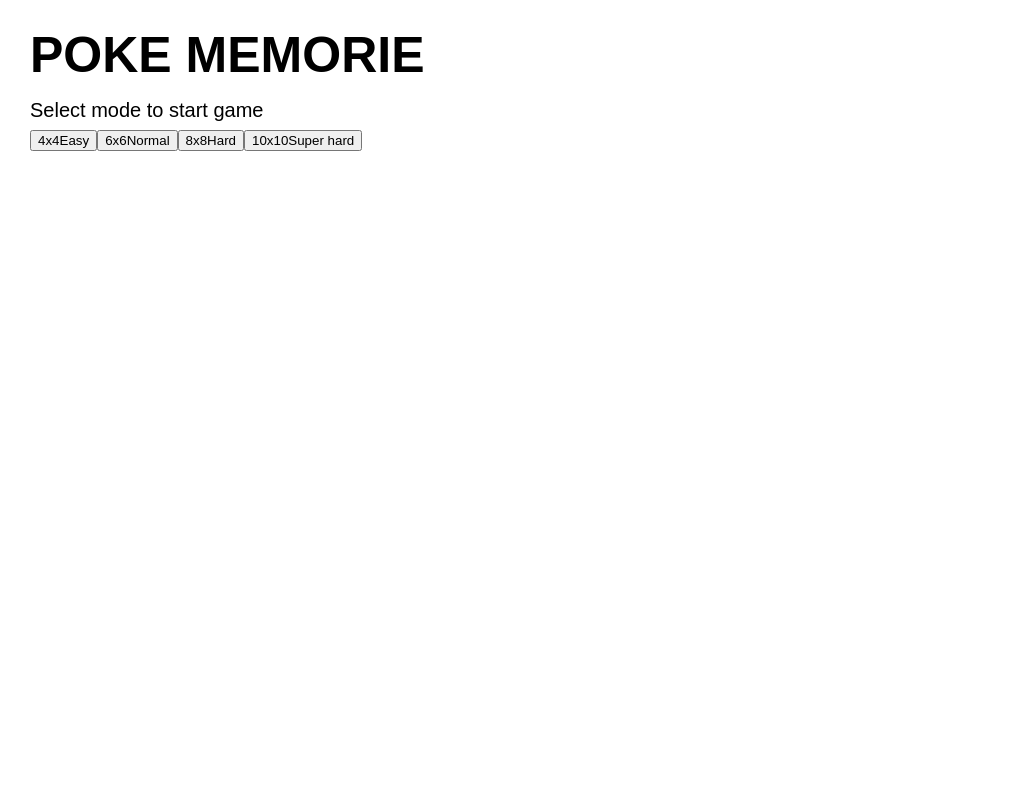
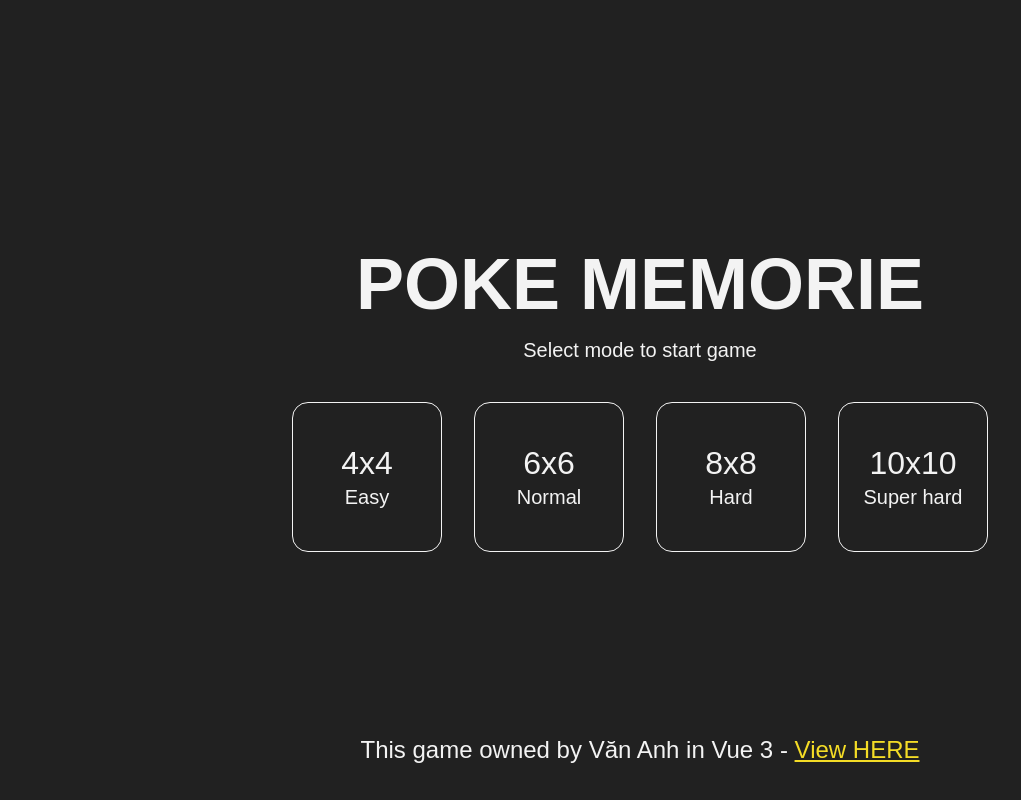
Before and after one commit to NguyenVanAnh97/Vue_learn, a Vue app in the folder my_project/: page / in a window 1280 px wide. Shown: the whole page, without its empty margins (0-1021 px from the left). Built offline with nearby package versions, Linux system fonts and the light colour scheme; a web font is replaced by a local one.

Commit message:
update future v1.01

```diff
--- a/my_project/src/Pokemon_Temp.vue
+++ b/my_project/src/Pokemon_Temp.vue
@@ -3,25 +3,36 @@
         <!--nếu statusMatch = default-- compoennt MainScreen hiển thị-->
         <MainScreen v-if="statusMatch === 'default'" @onStart="onHandleBeforeStart($event)" />
         <!--nếu statusMatch = match-- compoennt InteractScreen hiển thị-->
-        <InteractScreen v-if="statusMatch === 'match'" :cardsContext="settings.cardContext"/>
+        <InteractScreen v-if="statusMatch === 'match'" :cardsContext="settings.cardContext" @onFinish="onGetResult" />
+        <!-- props cardsContext chứa mảng đã mixing để render ra danh sách các block từ dữ liệu settings-->
         <!-- truyền giá trị cardContext sau khi xử lí vào props cardsContext -->
+        <ResultScreen v-if="statusMatch === 'result'" :timer="timer" @onStartAgain="playAgain" />
+        <CoppyRightScreen />
     </div>
 </template>
 
 <script setup>
-import MainScreen from './components/Component_Pokemon/MainScreen.vue';
+
+import MainScreen from './components/Component_Pokemon/MainScreen.vue'
 import InteractScreen from './components/Component_Pokemon/InteractScreen.vue'
+import ResultScreen from './components/Component_Pokemon/ResultScreen.vue'
+import CoppyRightScreen from './components/Component_Pokemon/CoppyRightScreen.vue'
 import { shuffled } from "./untils/array"
-import { ref } from 'vue';
+import { ref } from 'vue'
 
 const settings = {
     totalOfBlocks: ref(0),
-    cardContext: [],
-    startedAt: null //tính thời gian chơi
+    cardContext: [], // mảng chứa các block
+    startedAt: null, //tính thời gian chơi
 }
 
 const statusMatch = ref("default")
 
+const timer = ref(0)
+
+
+// NHẬN số block thông qua đối số config được truyền vào component MainScreen
+// từ đó tạo ra mảng với số lượng block tương đương với đối số / 2 => để tạo ra mảng có 2 phẩn tử trùng nhau trong mảng
 const onHandleBeforeStart = (config) => {
     settings.totalOfBlocks = config.totalOfBlocks
     const firstCard = Array.from({ length: settings.totalOfBlocks / 2 }, (_, i) => i + 1);
@@ -29,13 +40,25 @@
     const secondCards = [...firstCard]
 
     settings.cardContext = shuffled([...firstCard, ...secondCards])
-    console.log(settings.cardContext)
+    //console.log(settings.cardContext)
     settings.startedAt = new Date().getTime()
 
     //data ready
     statusMatch.value = "match"
 
 }
+
+const onGetResult = () => {
+    timer.value = new Date().getTime() - settings.startedAt
+    statusMatch.value = "result"
+}
+
+const playAgain = () => {
+    statusMatch.value = "default"
+}
 </script>
 
-<style lang="scss" scoped></style>
+<style lang="css" scoped>
+
+
+</style>
--- a/my_project/src/components/Component_Pokemon/Card_Poke.vue
+++ b/my_project/src/components/Component_Pokemon/Card_Poke.vue
@@ -1,9 +1,16 @@
 <template>
-    <div class="card">
+  <div class="card" :class="{ disabled: isDisabled }" :style="{
+      height: `${(920 - 16 * 4) / Math.sqrt(cardsContext.length) - 16}px`,
+      width: `${
+        (((920 - 16 * 4) / Math.sqrt(cardsContext.length) - 16) * 3) / 4
+      }px`,
+      perspective: `${
+        ((((920 - 16 * 4) / Math.sqrt(cardsContext.length) - 16) * 3) / 4) * 2
+      }px`,
+    }">
     <div class="card__inner" :class="{ 'is-flipped': isFlipped }" @click="onToggleFlipCard">
       <div class="card__face card__face--front">
         <div class="cart__content">
-
         </div>
       </div>
       <div class="card__face card__face--back">
@@ -42,7 +49,7 @@
   },
   methods: {
     onToggleFlipCard() {
-
+      if (this.isDisabled) return false;
       this.isFlipped = !this.isFlipped;
       this.$emit("onFlip", this.card);
     },
@@ -51,7 +58,7 @@
       this.isFlipped = false;
     },
 
-    onEnabledDisabledMode() {
+    onEnableDisabledMode() {
       this.isDisabled = true;
     },
   },
@@ -75,6 +82,10 @@
   cursor: pointer;
   position: relative;
 
+}
+
+.card.disabled .card__inner {
+  cursor: default;
 }
 
 .card__inner.is-flipped {
--- a/my_project/src/components/Component_Pokemon/CoppyRightScreen.vue
+++ b/my_project/src/components/Component_Pokemon/CoppyRightScreen.vue
@@ -1,6 +1,6 @@
 <template>
-    <div>
-        <p>This game owned by Văn Anh in Vue 3  - <a href="#"/></p>
+    <div class="copyright">
+        <p>This game owned by Văn Anh in Vue 3  - <a href="#">View HERE</a></p>
     </div>
 </template>
 
@@ -9,5 +9,17 @@
 </script>
 
 <style lang="css" scoped>
+.copyright {
+  position: fixed;
+  left: 50%;
+  transform: translateX(-50%);
+  bottom: 1.5rem;
+  color: var(--light);
+  z-index: 3;
+  font-size: 1.5rem;
+}
 
+.copyright a {
+  color: #f4dc26;
+}
 </style>
--- a/my_project/src/components/Component_Pokemon/InteractScreen.vue
+++ b/my_project/src/components/Component_Pokemon/InteractScreen.vue
@@ -1,9 +1,16 @@
 <template>
-    <div>
-        <h1>Interact Component here...</h1>
+    <div class="screen">
+        <div class="screen__inner" :style="{
+            width: `${((((920 - 16 * 4) / Math.sqrt(cardsContext.length) - 16) * 3) / 4 +
+                    16) *
+                Math.sqrt(cardsContext.length)
+                }px`,
+        }">
+            <Card_Poke v-for="(card, index) in cardsContext" :key="index" :imgBackFaceUrl="`images_pokemon/${card}.png`"
+                :card="{ index, value: card }" @onFlip="checkRule($event)" :ref="`card-${index}`"
+                :cardsContext="cardsContext" />
 
-        <Card_Poke v-for="(card, index) in cardsContext" :key="index" :imgBackFaceUrl="`images_pokemon/${card}.png`"
-            :card="{ index, value: card }" @onFlip="checkRule($event)" :ref="`card-${index}`" />
+        </div>
     </div>
 </template>
 
@@ -31,22 +38,31 @@
         checkRule(card) {
             if (this.rules.length == 2) return false
             this.rules.push(card)
-            console.log(this.rules)
-            console.log(this.$refs[`card-${this.rules[0].index}`])
+            //console.log(this.rules)
+
 
             if (this.rules.length == 2 && this.rules[0].value === this.rules[1].value) {
-                console.log("Right...", this.rules[0].value)
+                this.$refs[`card-${this.rules[0].index}`][0].onEnableDisabledMode()
+                this.$refs[`card-${this.rules[1].index}`][0].onEnableDisabledMode()
+
+                this.rules = []
+
+                const disabledElemements = document.querySelectorAll(".screen .card.disabled");
+                if (disabledElemements && disabledElemements.length === this.cardsContext.length - 2) {
+                    setTimeout(() => {
+                        this.$emit("onFinish")
+                    }, 920);
+                }
             } else if (this.rules.length == 2 && this.rules[0].value !== this.rules[1].value) {
                 console.log("Wrong...");
                 // đóng hai thẻ nếu chọn sai
 
-                this.$refs[`card-${this.rules[0].index}`][0].onFlipBackCard()
-                this.$refs[`card-${this.rules[1].index}`][0].onFlipBackCard()
+                setTimeout(() => {
+                    this.$refs[`card-${this.rules[0].index}`][0].onFlipBackCard()
+                    this.$refs[`card-${this.rules[1].index}`][0].onFlipBackCard()
 
-
-
-
-                this.rules = []
+                    this.rules = []
+                }, 700);
             } else {
                 return false
             }
@@ -60,4 +76,22 @@
 
 </script>
 
-<style lang="css" scoped></style>
+<style lang="css" scoped>
+.screen {
+    width: 100%;
+
+    position: absolute;
+    top: 0;
+    left: 0;
+    z-index: 2;
+    background-color: var(--dark);
+    color: var(--light);
+}
+
+.screen__inner {
+    width: 424px;
+    display: flex;
+    flex-wrap: wrap;
+    margin: 2rem auto;
+}
+</style>
--- a/my_project/src/components/Component_Pokemon/MainScreen.vue
+++ b/my_project/src/components/Component_Pokemon/MainScreen.vue
@@ -2,7 +2,7 @@
     <div class="screen">
         <h1>POKE MEMORIE</h1>
         <h3>Select mode to start game</h3>
-        <div class="action">
+        <div class="modes">
             <button @click="onStart(16)">
                 <span>4x4</span>
                 <span>Easy</span>
@@ -32,4 +32,66 @@
 }
 </script>
 
-<style lang="css" scoped></style>
+<style lang="css" scoped>
+.screen {
+  width: 100%;
+  height: 100vh;
+  position: absolute;
+  top: 0;
+  left: 0;
+  z-index: 2;
+  display: flex;
+  align-items: center;
+  justify-content: center;
+  flex-direction: column;
+  background-color: var(--dark);
+  color: var(--light);
+}
+
+.screen h1 {
+  font-size: 4.5rem;
+  text-transform: uppercase;
+}
+
+.screen p {
+  font-size: 2rem;
+}
+
+.modes {
+  display: flex;
+  margin-top: 2rem;
+}
+
+.modes button {
+  font: var(--font);
+  width: 150px;
+  height: 150px;
+  background: transparent;
+  box-shadow: none;
+  border: 1px solid var(--light);
+  color: var(--light);
+  display: flex;
+  flex-direction: column;
+  border-radius: 1rem;
+  margin: 0 1rem;
+  align-items: center;
+  justify-content: center;
+  cursor: pointer;
+  transition: background 0.3s ease-in-out;
+}
+
+.modes button:hover {
+  background-color: var(--light);
+  color: var(--dark);
+}
+
+.modes button span:first-child {
+  font-size: 2rem;
+}
+
+.modes button span:last-child {
+  display: block;
+  font-size: 1.25rem;
+  margin-top: 0.5rem;
+}
+</style>
--- a/my_project/src/components/Component_Pokemon/ResultScreen.vue
+++ b/my_project/src/components/Component_Pokemon/ResultScreen.vue
@@ -0,0 +1,25 @@
+<template>
+    <div>
+        <h1>Congratulations</h1>
+        <p>{{ Math.round(timer / 1000) }} seconds</p>
+        <button @click="onStartAgain">Start Again</button>
+    </div>
+</template>
+
+<script setup>
+defineProps({
+    timer: {
+        type: Number,
+        required: true
+    }
+})
+
+
+const emit = defineEmits(['onStartAgain']);
+  let onStartAgain = () => {
+    // Phát ra sự kiện 'onStartAgain' bằng cách sử dụng biến emit
+    emit('onStartAgain')
+  }
+</script>
+
+<style lang="css" scoped></style>
```
Lines whose indentation alone changed are shown as unchanged.
